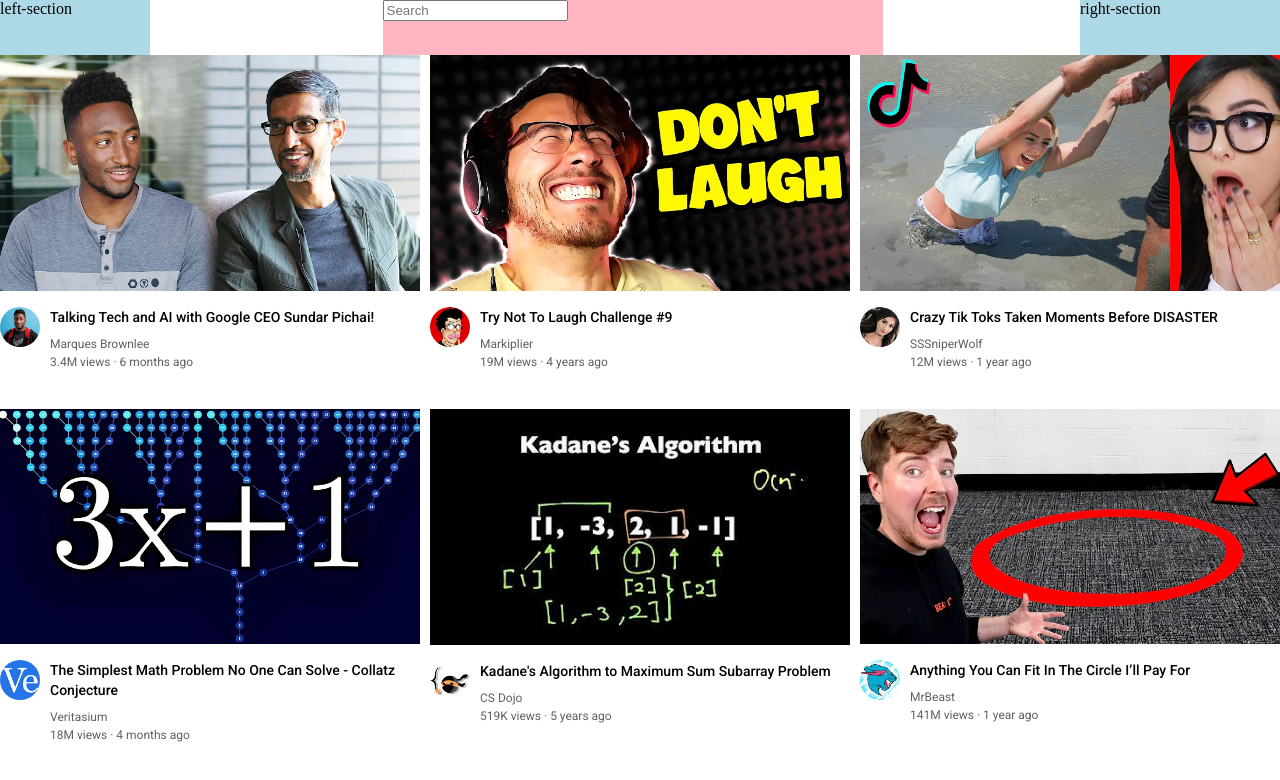
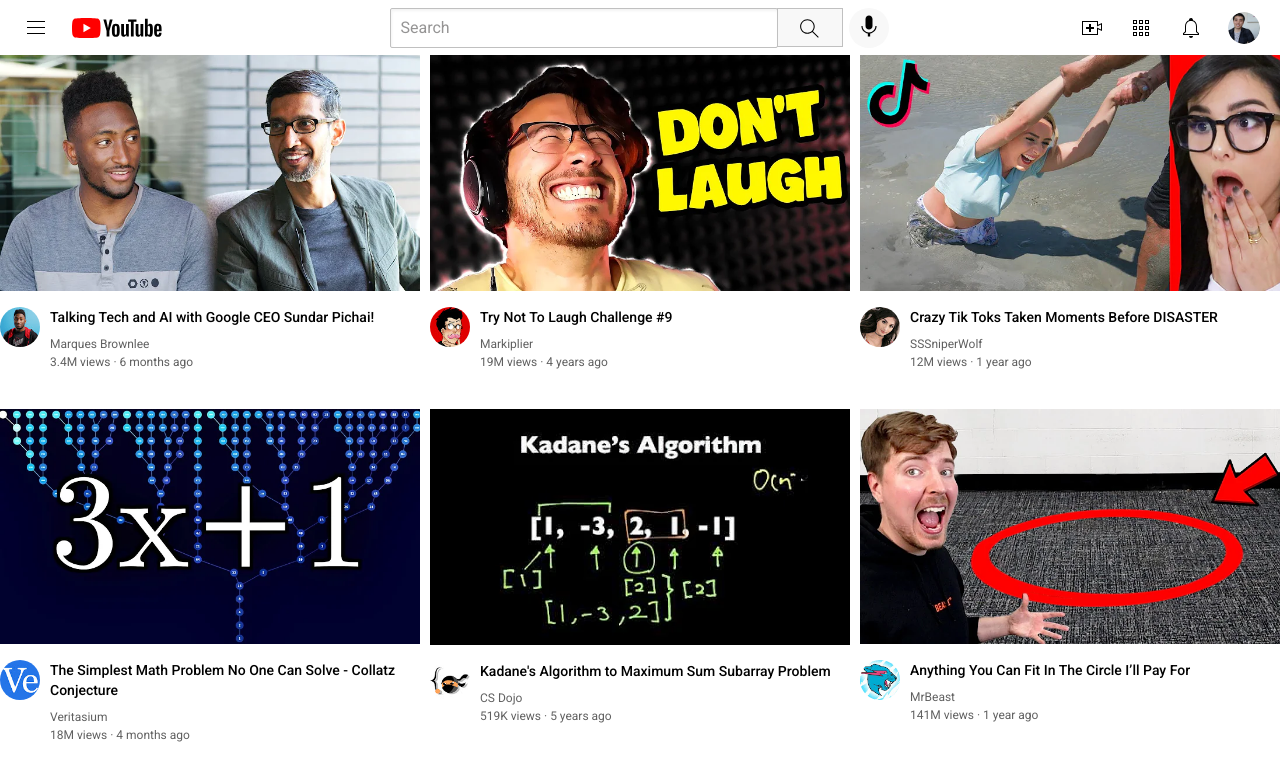
Before and after one commit to anumberplate/html-css-course-project, a plain HTML site: page youtube.html in a window 1280 px wide. Drawn offline with Linux system fonts and the light colour scheme.

Commit message:
Complete Section: Nested Flexbox

```diff
--- a/styles/header.css
+++ b/styles/header.css
@@ -5,18 +5,87 @@
   justify-content: space-between;
 }
 .left-section{
-  width:150px;
-  background-color: lightblue;
+  display: flex;
+  align-items: center;
 
+}
+.hamburger{
+  height:24px;
+  margin-left:24px;
+  margin-right:24px;
+}
+.youtube-icon{
+  height:20px;
 }
 .middle-section{
   flex:1;
-  background-color: lightpink;
   max-width: 500px;
   margin-right:35px;
   margin-left: 70px;
+  display: flex;
+  align-items:center;
 }
-.right-section{
-  width:200px;
-  background-color: lightblue;
+.search-bar{
+  flex:1;
+  height:36px;
+  font-family: Roboto, Arial;
+  padding-left:10px;
+  font-size:16px;
+  border-width:1px;
+  border-style: solid;
+  border-color: rgb(192,192,192);
+  box-shadow: inset 1px 2px 3px rgba(0, 0, 0, 0.05);
+  margin-left:1px;
+  border-radius: 2px;
+
 }
+.search{
+  width:66px;
+  height:39px;
+  background-color: rgb(248,248,248);
+  border-width:1px;
+  border-style:solid;
+  border-color:rgb(192,192,192);
+  margin-left:-1px;
+  margin-right:6px;
+}
+.voice-search{
+  border:none;
+  width:40px;
+  height:40px;
+  border-radius:20px;
+  background-color: rgb(248,248,248);
+}
+.search-image{
+  height:25px;
+  margin-top:4px;
+}
+.search-bar::placeholder{
+  font-size:16px;
+  color: rgb(149, 148, 148);
+}
+.right-section {
+  width: 180px;
+  margin-right: 20px;
+  display: flex;
+  align-items: center;
+  justify-content: space-between;
+  flex-shrink: 0;
+}
+
+.upload-icon {
+  height: 24px;
+}
+
+.youtube-apps-icon {
+  height: 24px;
+}
+
+.notifications-icon {
+  height: 24px;
+}
+
+.current-user-picture {
+  height: 32px;
+  border-radius: 16px;
+}
--- a/youtube.html
+++ b/youtube.html
@@ -12,13 +12,23 @@
   <body>
     <div class ="header">
       <div class = "left-section">
-        left-section
+        <img class = "hamburger" src = "/Icons/hamburger.svg">
+        <img class = "youtube-icon" src = "Icons/youtube-logo.svg">
       </div>
       <div class = "middle-section">
         <input class = "search-bar" type = "text" placeholder="Search">
+        <button class = "search">
+          <img class = "search-image" src = "/icons/search.svg">
+        </button>
+        <button class = "voice-search">
+          <img class = "voice-search-image" src = "/icons/voice-search-icon.svg">
+        </button>
       </div>
       <div class = "right-section">
-          right-section
+        <img class="upload-icon" src="Icons/upload.svg">
+        <img class="youtube-apps-icon" src="Icons/youtube-apps.svg">
+        <img class="notifications-icon" src="Icons/notifications.svg">
+        <img class="current-user-picture" src="channel-pictures/my-channel.jpeg">
       </div>
     </div>
 
```
Also changed, not shown: Icons/hamburger.svg (added), Icons/notifications.svg (added), Icons/search.svg (added), Icons/upload.svg (added), Icons/voice-search-icon.svg (added), Icons/youtube-apps.svg (added), Icons/youtube-logo.svg (added), channel-pictures/my-channel.jpeg (added).
